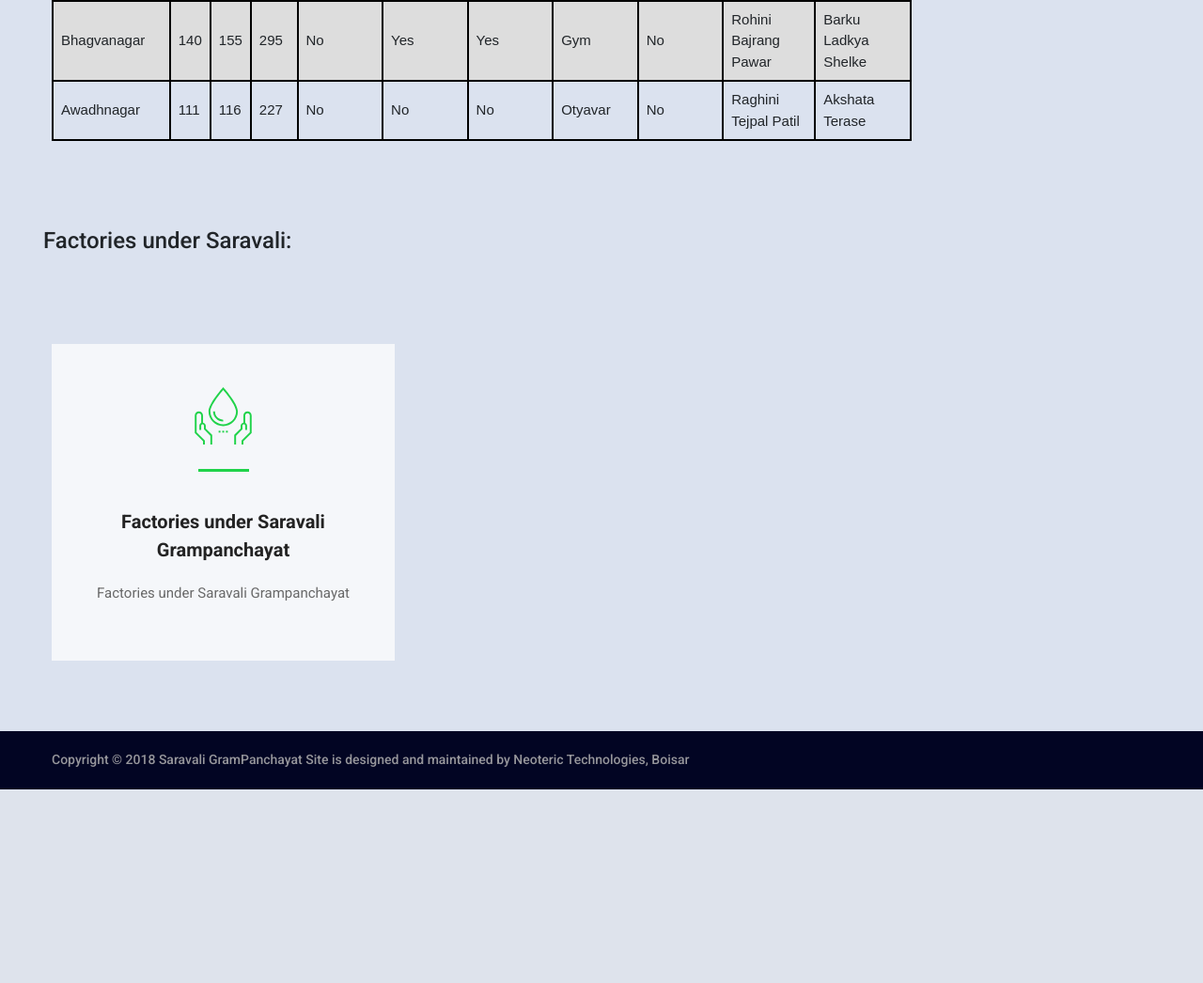
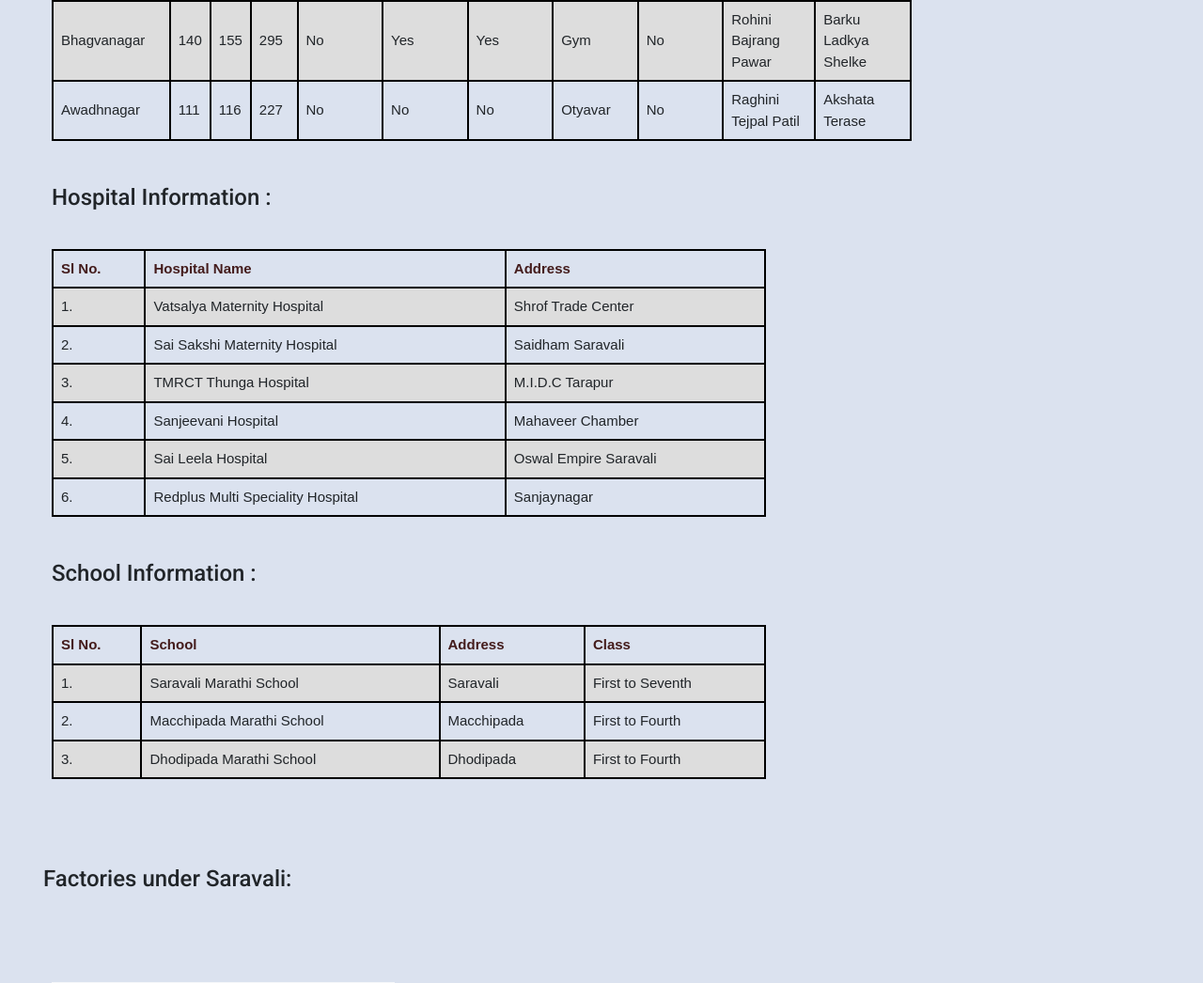
Before and after one commit to rohitpythoncoding/grampanchayat, a Django app: page /other/ in a window 1280 px wide. Shown: the part 2052-3098 px from the top of the page at 94% size. Before the commit the page ends 2892 px from the top, so only its background shows below. Run offline with Django 3.2, Linux system fonts and the light colour scheme; some libraries are stand-ins or nearby versions.

Commit message:
Added school and hospital information

```diff
--- a/grampanchayatSaravali/templates/grampanchayatSaravali/other.html
+++ b/grampanchayatSaravali/templates/grampanchayatSaravali/other.html
@@ -218,8 +218,6 @@ tr:nth-child(even) {
 
 				<!-- News Posts -->
 				<div class="col-lg-8">
-
-
 					<div>
               <h3>Bachat Gat Information :</h3>
 						<table style="margin-bottom:30px; margin-top:40px;">
@@ -227,48 +225,40 @@ tr:nth-child(even) {
 								<th>Bachat Gat Name</th>
 								<th>Head</th>
 								<th>Anganwadi  and Village Name</th>
-
 							<tr>
 								<td>Prajakta Bachat Gat</td>
 								<td>Harikala Keshavraj Thakur</td>
 								<td>Sanjaynagar</td>
-
 							</tr>
 							<tr>
 								<td>Bhumi Bachat Gat</td>
 								<td>Kanta Somnath Lingam</td>
 								<td>Bhaiyyapada Siddharthnagar</td>
-
 							</tr>
 							<tr>
 								<td>Aditi Bachat Gat</td>
 								<td>Minakshi Dinesh Nehate</td>
 								<td>Shukla Compound</td>
-
 							</tr>
 							<tr>
 								<td>Maitri Bachat Gat</td>
 								<td>Kunda Dagadu Jadhav</td>
 								<td>Bhagwannagar</td>
-
 							</tr>
 							<tr>
 								<td>Maher Bachat Gat</td>
 								<td>Kasabai Shinde</td>
 								<td>Dhodipada</td>
-
 							</tr>
 							<tr>
 								<td>Aadarsh Bachat Gat</td>
 								<td>Shaila Rajesh Sankhe</td>
 								<td>Awadhnagar</td>
-
 							</tr>
 							<tr>
 								<td>Renuka Bachat Gat</td>
 								<td>Rekha Dilip Sapkal</td>
 								<td>Saravali and Valmikinagar</td>
-
 							</tr>
 							<tr>
 								<td>Safal Bachat Gat</td>
@@ -280,31 +270,26 @@ tr:nth-child(even) {
 								<td>Swami Samarth Bachat Gat</td>
 								<td>Priyanka Praful Gharat</td>
 								<td>Saravali</td>
-
 							</tr>
 							<tr>
 								<td>Radha Krishna Bachat Gat</td>
 								<td>Rohini Meghan Patil</td>
 								<td>Saravali</td>
-
 							</tr>
 							<tr>
 								<td>Sudarshan Mahila Bachat Gat</td>
 								<td>Manasi Manoj Gharat</td>
 								<td>Saravali</td>
-
 							</tr>
 							<tr>
 								<td>Shrawani Mahila Bachat Gat</td>
 								<td>Jayanti Santosh Mahanto</td>
 								<td>Sanjaynagar</td>
-
 							</tr>
 							<tr>
 								<td>Upasana Mahila Bachat Gat</td>
 								<td>Shanta Rajaram Solkar</td>
 								<td>Sanjaynagar</td>
-
 							</tr>
 						</table>
 					</div>
@@ -321,7 +306,6 @@ tr:nth-child(even) {
 									<th>Is electricity available?</th>
 									<th width="30%">Anganwadi member</th>
 									<th width="30%">Helper</th>
-
                 </tr>
 								<tr>
 	  							<td></td>
@@ -453,13 +437,78 @@ tr:nth-child(even) {
 									<td>Raghini Tejpal Patil</td>
 									<td>Akshata Terase</td>
 								</tr>
+						</table>
+					</div>
 
+					<div>
+						<h3 style="padding-top:46px;">Hospital Information :</h3>
+							<table style="margin-top:40px;">
+							<tr>
+								<th>Sl No.</th>
+								<th>Hospital Name</th>
+								<th>Address</th>
+							<tr>
+								<td>1.</td>
+								<td>Vatsalya Maternity Hospital</td>
+								<td>Shrof Trade Center</td>
+							</tr>
+							<tr>
+								<td>2.</td>
+								<td>Sai Sakshi Maternity Hospital</td>
+								<td>Saidham Saravali</td>
+							</tr>
+							<tr>
+								<td>3.</td>
+								<td>TMRCT Thunga Hospital</td>
+								<td>M.I.D.C Tarapur</td>
+							</tr>
+							<tr>
+								<td>4.</td>
+								<td>Sanjeevani Hospital</td>
+								<td>Mahaveer Chamber</td>
+							</tr>
+							<tr>
+								<td>5.</td>
+								<td>Sai Leela Hospital</td>
+								<td>Oswal Empire Saravali</td>
+							</tr>
+							<tr>
+								<td>6.</td>
+								<td>Redplus Multi Speciality Hospital</td>
+								<td>Sanjaynagar</td>
+							</tr>
+						</table>
+					</div>
 
-
+					<div>
+						<h3 style="padding-top:46px;">School Information :</h3>
+							<table style="margin-top:40px;">
+							<tr>
+								<th>Sl No.</th>
+								<th>School</th>
+								<th>Address</th>
+								<th>Class</th>
+							<tr>
+								<td>1.</td>
+								<td>Saravali Marathi School</td>
+								<td>Saravali</td>
+								<td>First to Seventh</td>
+							</tr>
+							<tr>
+								<td>2.</td>
+								<td>Macchipada Marathi School</td>
+								<td>Macchipada</td>
+								<td>First to Fourth</td>
+							</tr>
+							<tr>
+								<td>3.</td>
+								<td>Dhodipada Marathi School</td>
+								<td>Dhodipada</td>
+								<td>First to Fourth</td>
+							</tr>
 						</table>
 					</div>
 				</div>
-
 			</div>
 		</div>
 	</div>
```
Lines whose indentation alone changed are shown as unchanged.
